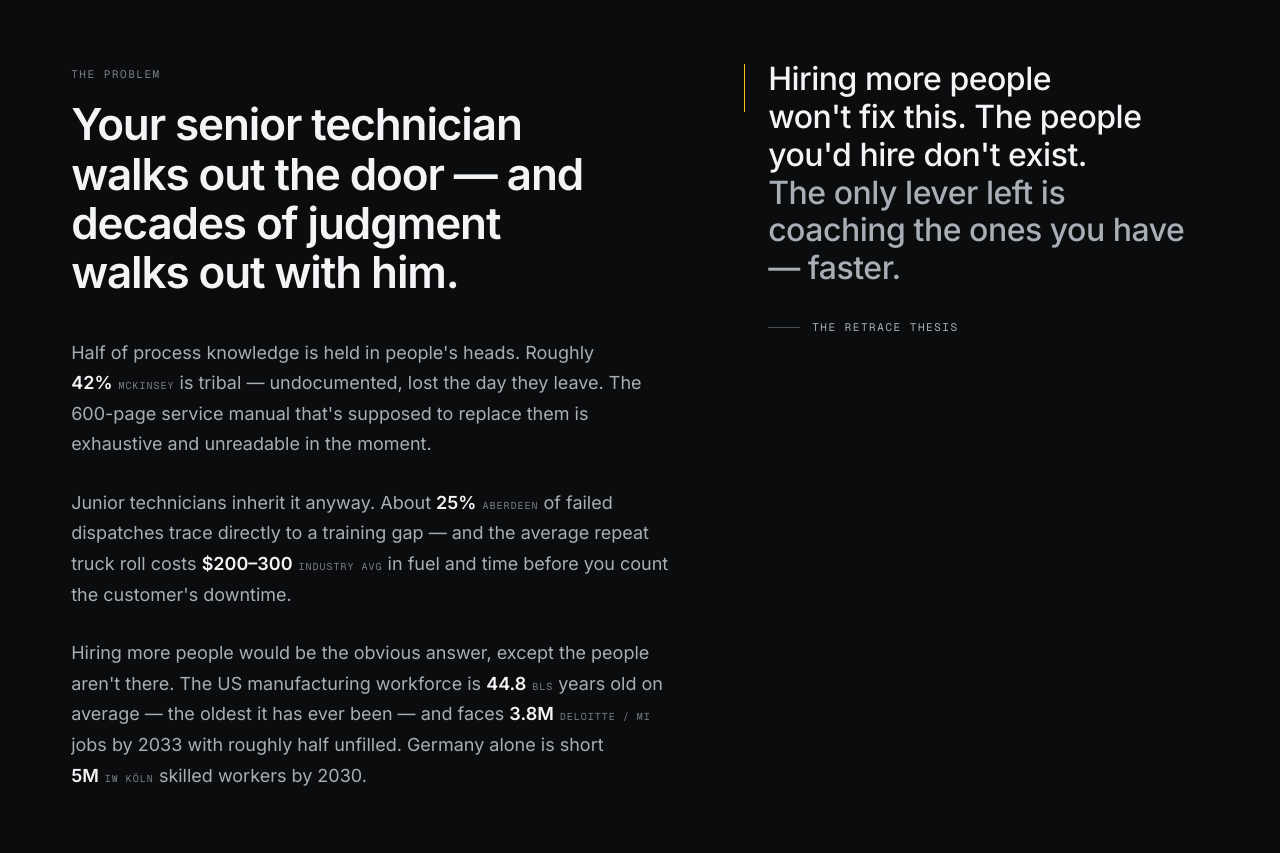
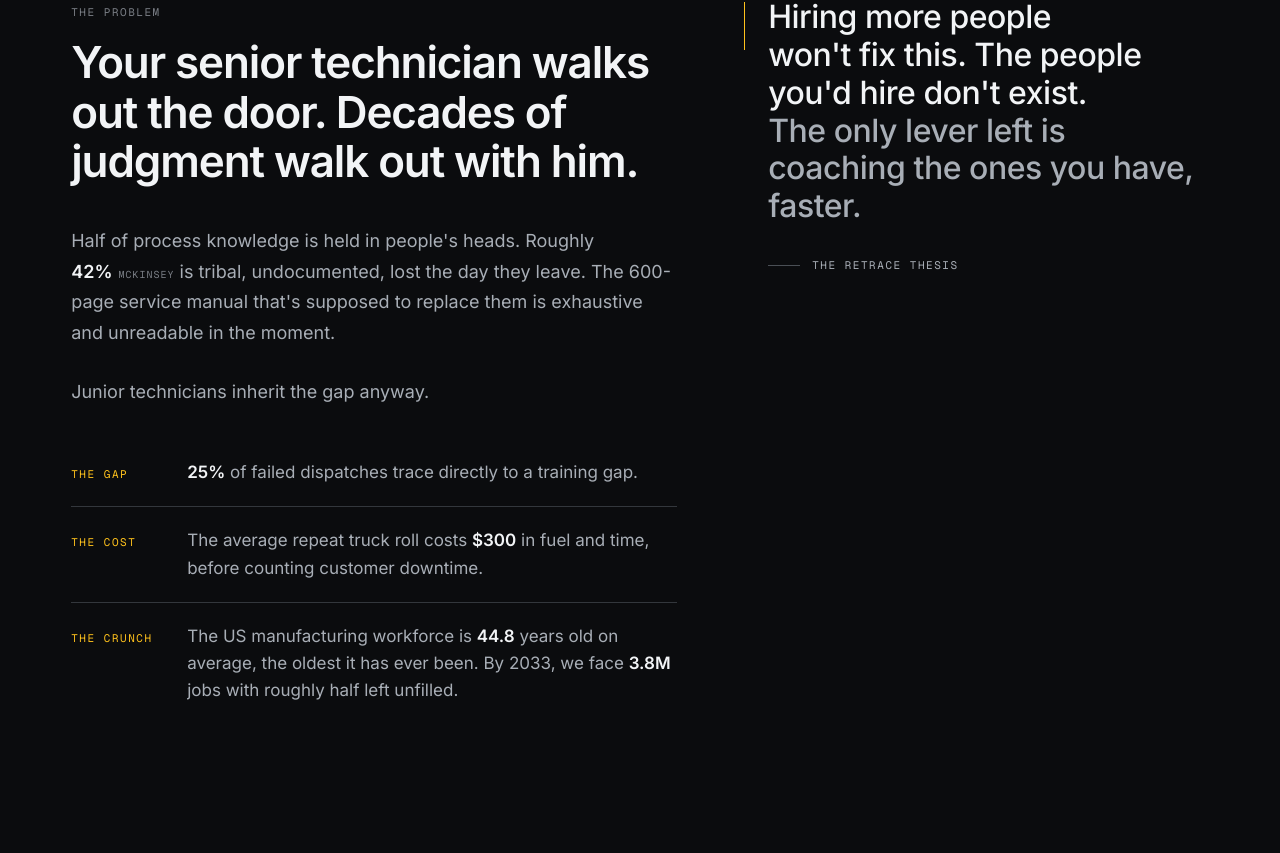
Before and after one commit to xrcc-retrace/retrace-website, a Next.js app: page / in a window 1280 px wide. Shown: the part 1607-2460 px from the top of the page. Built offline with nearby package versions, Linux system fonts and the light colour scheme.

Commit message:
Initial obvious content pass

```diff
--- a/components/BuiltFor/index.tsx
+++ b/components/BuiltFor/index.tsx
@@ -21,7 +21,7 @@ const verticals: Vertical[] = [
     claim:
       "Service ADVISOR and SIS lock diagnostics in the shop. Retrace puts them on the technician's face.",
     body:
-      "Real-time visual guidance through smart glasses, on the equipment, no swivel-chair. Embeds into the OEM's after-sales motion as a branded service layer — the technician's hands stay on the machine while the model watches.",
+      "Real-time visual guidance through smart glasses, on the equipment, no swivel-chair. Embeds into the OEM's after-sales motion as a branded service layer. The technician's hands stay on the machine while the model watches.",
     displaces: [
       "John Deere Service ADVISOR",
       "Caterpillar SIS",
@@ -36,7 +36,7 @@ const verticals: Vertical[] = [
     claim:
       "Poka trains workers through apps. Retrace trains them through their eyes.",
     body:
-      "One expert demo becomes adaptive visual coaching for every new hire, on the machine, not in a slide deck. The model watches the work and adjusts — it isn't a scripted checklist. New techs onboard in weeks, not months.",
+      "One expert demo becomes adaptive visual coaching for every new hire, on the machine, not in a slide deck. The model watches the work and adjusts. It isn't a scripted checklist. New techs onboard in weeks, not months.",
     displaces: ["Poka", "Augmentir", "Tulip"],
     buyer: "Plant ops director",
     buyerNote: "VP of operations · manufacturing site",
--- a/components/HumanoidArc.tsx
+++ b/components/HumanoidArc.tsx
@@ -49,23 +49,23 @@ const labs = [
 const differentiators = [
   {
     title: "First-person POV.",
-    body: "Same camera the humanoids will use. Ego4D had to convince 855 strangers to wear cameras around — Retrace's data comes from technicians whose existing capture habit is on-glasses or in-phone.",
+    body: "Same camera the humanoids will use. Ego4D had to convince 855 strangers to wear cameras around. Retrace's data comes from technicians whose existing capture habit is on-glasses or in-phone.",
   },
   {
     title: "Synchronized speech.",
-    body: "Narrated demos with timestamped transcripts. Most egocentric corpora are silent video — narration grounds intent and procedure.",
+    body: "Narrated demos with timestamped transcripts. Most egocentric corpora are silent video. Narration grounds intent and procedure.",
   },
   {
     title: "Tool-call ground-truth.",
-    body: "Explicit advance_step segmentation on completion criteria — explicit task boundaries are rare in public datasets and gold for downstream RL.",
+    body: "Explicit advance_step segmentation on completion criteria. Explicit task boundaries are rare in public datasets and gold for downstream RL.",
   },
   {
     title: "Paired attempts.",
-    body: "Expert demo + every learner attempt of the same task. Positive and negative samples paired by procedure — the kind of contrastive data RT-2 and π0 wish they had.",
+    body: "Expert demo + every learner attempt of the same task. Positive and negative samples paired by procedure. The kind of contrastive data RT-2 and π0 wish they had.",
   },
   {
     title: "Industrial verticals.",
-    body: "Field service, OEM equipment, skilled trades — exactly where Ego4D leans thin. The work humanoids will eventually be sold into.",
+    body: "Field service, OEM equipment, skilled trades. Exactly where Ego4D leans thin. The work humanoids will eventually be sold into.",
   },
 ];
 
@@ -87,7 +87,7 @@ export function HumanoidArc() {
             </span>
           </h2>
           <p className="mt-9 max-w-3xl text-pretty text-[17px] leading-[1.7] text-muted lg:text-[18px]">
-            Robotics labs aren't compute-starved — they're data-starved. The
+            Robotics labs aren't compute-starved. They're data-starved. The
             humanoid wave needs first-person video of humans doing useful
             work, paired with speech and task-completion ground truth. That's
             scarce. Most of what exists is consumer or household.
--- a/components/Problem.tsx
+++ b/components/Problem.tsx
@@ -21,35 +21,68 @@ export function Problem() {
           <div className="max-w-[60ch]">
             <MonoLabel className="text-muted/70">The problem</MonoLabel>
             <h2 className="mt-4 text-balance text-3xl font-semibold leading-[1.12] tracking-[-0.025em] text-ink sm:text-4xl lg:text-[44px]">
-              Your senior technician walks out the door — and decades of
-              judgment walks out with him.
+              Your senior technician walks out the door. Decades of judgment
+              walk out with him.
             </h2>
 
             <div className="mt-10 space-y-7 text-pretty text-[17px] leading-[1.7] text-muted lg:text-[18px]">
               <p>
                 Half of process knowledge is held in people's heads. Roughly{" "}
-                <Datum value="42%" source="McKinsey" /> is tribal —
-                undocumented, lost the day they leave. The 600-page service
-                manual that's supposed to replace them is exhaustive and
-                unreadable in the moment.
+                <Datum value="42%" source="McKinsey" /> is tribal, undocumented,
+                lost the day they leave. The 600-page service manual that's
+                supposed to replace them is exhaustive and unreadable in the
+                moment.
               </p>
-              <p>
-                Junior technicians inherit it anyway. About{" "}
-                <Datum value="25%" source="Aberdeen" /> of failed dispatches
-                trace directly to a training gap — and the average repeat truck
-                roll costs <Datum value="$200–300" source="Industry avg" /> in
-                fuel and time before you count the customer's downtime.
-              </p>
-              <p>
-                Hiring more people would be the obvious answer, except the
-                people aren't there. The US manufacturing workforce is{" "}
-                <Datum value="44.8" source="BLS" /> years old on average — the
-                oldest it has ever been —  and faces{" "}
-                <Datum value="3.8M" source="Deloitte / MI" /> jobs by 2033 with
-                roughly half unfilled. Germany alone is short{" "}
-                <Datum value="5M" source="IW Köln" /> skilled workers by 2030.
-              </p>
+              <p>Junior technicians inherit the gap anyway.</p>
             </div>
+
+            <ul className="mt-8 flex flex-col">
+              {[
+                {
+                  label: "The Gap",
+                  body: (
+                    <>
+                      <span className="font-semibold text-ink">25%</span> of
+                      failed dispatches trace directly to a training gap.
+                    </>
+                  ),
+                },
+                {
+                  label: "The Cost",
+                  body: (
+                    <>
+                      The average repeat truck roll costs{" "}
+                      <span className="font-semibold text-ink">$300</span> in
+                      fuel and time, before counting customer downtime.
+                    </>
+                  ),
+                },
+                {
+                  label: "The Crunch",
+                  body: (
+                    <>
+                      The US manufacturing workforce is{" "}
+                      <span className="font-semibold text-ink">44.8</span> years
+                      old on average, the oldest it has ever been. By 2033, we
+                      face <span className="font-semibold text-ink">3.8M</span>{" "}
+                      jobs with roughly half left unfilled.
+                    </>
+                  ),
+                },
+              ].map((item) => (
+                <li
+                  key={item.label}
+                  className="grid grid-cols-[88px_1fr] items-baseline gap-5 border-t border-stroke py-5 first:border-t-0 lg:gap-7"
+                >
+                  <span className="font-mono text-[11px] uppercase tracking-[0.14em] text-accent">
+                    {item.label}
+                  </span>
+                  <p className="text-pretty text-[16px] leading-[1.6] text-muted lg:text-[17px]">
+                    {item.body}
+                  </p>
+                </li>
+              ))}
+            </ul>
           </div>
 
           {/* Pull quote — single big breath, no boxed callout */}
@@ -63,7 +96,7 @@ export function Problem() {
               exist.
               <br />
               <span className="text-muted">
-                The only lever left is coaching the ones you have — faster.
+                The only lever left is coaching the ones you have, faster.
               </span>
             </blockquote>
             <div className="mt-8 inline-flex items-center gap-3">
--- a/components/ProductTour/CoachingPanel.tsx
+++ b/components/ProductTour/CoachingPanel.tsx
@@ -1,7 +1,7 @@
 import { MonoLabel } from "../primitives";
 
 const transcript = [
-  { from: "ai", text: "Loosen the housing bolts in diagonal pairs — two passes." },
+  { from: "ai", text: "Loosen the housing bolts in diagonal pairs, two passes." },
   { from: "tech", text: "Like this?" },
   { from: "ai", text: "Yes. Once they're each backed out one full turn, you're good to advance." },
   { from: "tool", text: "advance_step({ from: 2, to: 3, method: 'visual' })" },
@@ -86,7 +86,7 @@ export function CoachPanel() {
             <span className="text-muted">Vision verifies.</span>
           </h3>
           <p className="mt-7 max-w-md text-pretty text-[16px] leading-[1.6] text-muted lg:text-[17px]">
-            Phone or glasses hold a direct WebSocket to Gemini 3.1 Live — voice
+            Phone or glasses hold a direct WebSocket to Gemini 3.1 Live: voice
             and camera at ~0.5 fps. The model watches for the completion
             criterion and fires <code className="font-mono text-[14px] text-accent">advance_step</code>{" "}
             the moment it sees it. No server hop.
--- a/components/Team.tsx
+++ b/components/Team.tsx
@@ -10,9 +10,9 @@ const members = [
     bio: "FastAPI server, Gemini orchestration (2.5 Pro + 3.1 Live), structured-output extraction, ephemeral tokens, troubleshoot mode, web-grounded search.",
   },
   {
-    name: "Jayden DeCambre",
-    role: "iOS · XR",
-    bio: "SwiftUI app, Meta DAT SDK 0.6 integration, Gemini Live WebSocket client, Ray-Ban HUD design system, MediaPipe hand tracking.",
+    name: "Arthur Lee",
+    role: "Design · iOS · XR",
+    bio: "Design across the entire Retrace including SwiftUI app, Ray-Ban HUD design system. Content and storytelling as well.",
   },
 ];
 
--- a/components/WhyNow.tsx
+++ b/components/WhyNow.tsx
@@ -15,11 +15,11 @@ export function WhyNow() {
           <p className="mt-7 text-pretty text-[17px] leading-[1.65] text-muted lg:text-[18px]">
             <span className="text-ink">Gemini 3.1 Flash Live</span> ships
             real-time video + audio + tools + context compression + session
-            resumption — the model can finally watch and coach indefinitely.{" "}
+            resumption. The model can finally watch and coach indefinitely.{" "}
             <span className="text-ink">Ray-Ban Meta</span> sold 7M units in
             2025, +210% YoY; the capture layer is already on technicians'
             faces. <span className="text-ink">Meta's DAT SDK 0.6</span>{" "}
-            shipped — third-party apps can finally stream from the glasses.
+            shipped. Third-party apps can finally stream from the glasses.
           </p>
           <p className="mt-5 text-pretty text-[17px] leading-[1.65] text-muted lg:text-[18px]">
             Hardware mature. Model mature. Distribution mature. Nobody had
```
Also changed, not shown: components/Faq.tsx (+6 -6 lines), components/Hero.tsx (+3 -4 lines), 1 other file (tests, documents, lock files or other folders).
